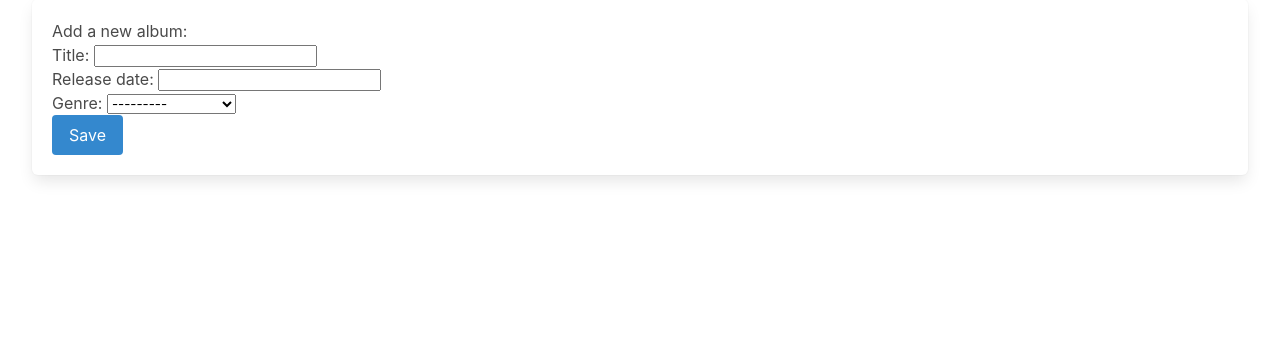
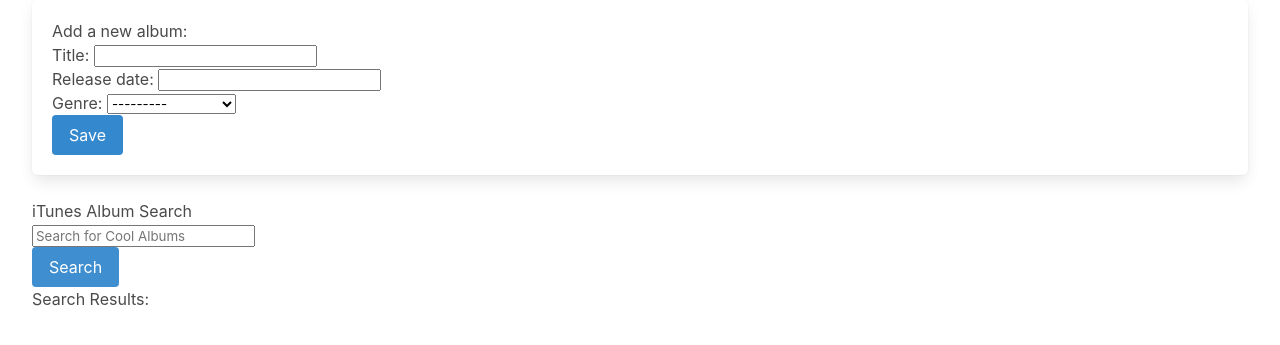
Before and after one commit to Momentum-Team-16/django-music-jeromecox, a Django app: page / in a window 1280 px wide. Shown: the part 181-526 px from the top of the page. Run offline with Django 4.2, Linux system fonts and the light colour scheme; data that the repository does not hold is empty.

Commit message:
added iTunes album search

```diff
--- a/music/static/js/itunes_API.js
+++ b/music/static/js/itunes_API.js
@@ -19,7 +19,7 @@ searchForm.addEventListener('submit', function (event) {
   // Handles form input submission
   else {
     searchResults.replaceChildren();
-    musicPlayer.replaceChildren();
+    // musicPlayer.replaceChildren();
     getItunesData(searchValue);
   }
 });
@@ -36,7 +36,7 @@ function createCardEl(type, classArray, parent) {
 function makeCard(album) {
   let card = createCardEl(
     'div',
-    ['card', 'col', 's12', 'm9', 'l4'],
+    ['card', 'column', 'm-3', 'is-half-tablet', 'is-one-third-desktop'],
     searchResults
   );
   // Add album artwork to card
--- a/music/templates/base.html
+++ b/music/templates/base.html
@@ -15,10 +15,11 @@
       integrity="sha384-1BmE4kWBq78iYhFldvKuhfTAU6auU8tT94WrHftjDbrCEXSU1oBoqyl2QvZ6jIW3"
       crossorigin="anonymous"
     /> -->
+    <!-- <link rel="stylesheet" href="{% static 'music.css' %}" /> -->
     <script src="https://ajax.googleapis.com/ajax/libs/jquery/3.5.1/jquery.min.js"></script>
-    <!-- <link rel="stylesheet" href="{% static 'music.css' %}" /> -->
     <script src="{% static 'js/main.js' %}" defer></script>
     <script src="{% static 'js/modal.js' %}" defer></script>
+    <script src="{% static 'js/itunes_API.js' %}" defer></script>
     <title>Document</title>
   </head>
   <body id="container" class="container is-fluid">
--- a/music/templates/music/index.html
+++ b/music/templates/music/index.html
@@ -57,6 +57,19 @@
   {% csrf_token %} {{ form.as_p }}
   <button type="submit" class="button is-info is-hovered">Save</button>
 </form>
+<h4 id="page-title">iTunes Album Search</h4>
+<!-- <div id="music-player"></div> -->
+<form id="music-search" novalidate>
+<div id="search-bar-field">
+  <input id="search-bar" type="text" placeholder="Search for Cool Albums"></input>
+</div>
+<div id="submit-field">
+  <button id="submit-button" class="button is-info" type="submit">Search</button></div>
+</form>
+<div id="results-header">
+  <h6>Search Results:</h6>
+</div>
+<div id="search-results" class="results"></div>
 {% endblock %}
 
 <!-- <button class="button is-danger is-outlined">
```
